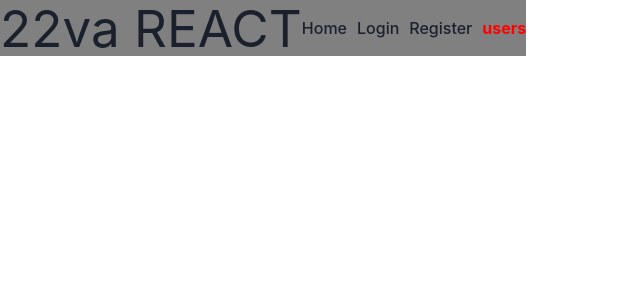
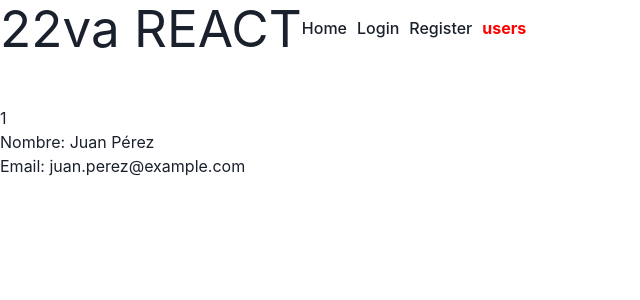
Before and after one commit to veromartina/EjercitacionClase5EnAdelanteReact, a React (Vite) app in the folder ejercicios/: page /users/1 in a window 1280 px wide. Shown: the top 300 px of the page, without its empty margins (0-640 px from the left). Built offline with nearby package versions, Linux system fonts and the light colour scheme.

Commit message:
se logra ver los detalles del usuario

```diff
--- a/ejercicios/src/App.css
+++ b/ejercicios/src/App.css
@@ -14,7 +14,7 @@
 	justify-content: space-between;
 	align-items: center;
 	width: 100%;
-	background-color: gray;
+
 }
 
 .header nav {
@@ -34,4 +34,5 @@
 .user-list {
 	display: grid;
 	gap: 10px;
+	background-color: aliceblue;
 }
--- a/ejercicios/src/App.jsx
+++ b/ejercicios/src/App.jsx
@@ -1,29 +1,38 @@
 
 import './App.css'
-import { VStack } from '@chakra-ui/react'
+//import { div } from '@chakra-ui/react'
 //import { Form } from './componets/Form'
 import { LoginForm } from './componets/LoginForm'
 import { Register } from './pages/Register'
 import { Route, Routes } from "react-router-dom"
 import Home from './pages/Home'
 import { Header1 } from './layout/Header1'
+import { UsersDetails } from './pages/UsersDetails'
+import { Users } from "./pages/Users"
 
-function App() {
+
+
+ function App() {
+  //SPA antes haciamos todo en app
+  //<Routes/> genera un arbol de rutas y a partir de este nos permite reemplazar la vista de cada componente/pagina que coincida con la url del navegador
+  //<Route/>representa una ruta en el arbol y necesitamos si osi el  path(url del navegador)y el element(componente/pagina)
 
   return (
+    <div className="app">   {/*siempre va a tener un contenedor  */}
 
-      <VStack>  {/*siempre va a tener un contenedor  */}
     <Header1/>
         <Routes> {/*genero un arbol de ruta */}
           {/* la barra sola me lleva al inicio(muestra el inicio), el element me indica la ruta */}
           <Route path="/" element={<Home/>} />
           <Route path="/register" element={<Register/>} />   {/*al ser paginas ya no las guardo en carpetas "components" sino en "pages", pero siguen siendo componentes */}
           <Route path="/login" element={<LoginForm/>} />
+          <Route path="/users" element={<Users/>}/>
+          <Route path="/users/:id" element={<UsersDetails/>}/>
         </Routes>
        {/* <LoginForm />*/}
          {/*   <Register/> */}
-      </VStack>
 
+    </div>
   )
 }
 
--- a/ejercicios/src/main.jsx
+++ b/ejercicios/src/main.jsx
@@ -14,6 +14,6 @@
     <App />
     </AuthProvider>
     </ChakraProvider>
-    </BrowserRouter>
+    </BrowserRouter> //engloba toda la app porque es lo que nos permite navegar entre rutas
 
 );
--- a/ejercicios/src/pages/Users.jsx
+++ b/ejercicios/src/pages/Users.jsx
@@ -3,13 +3,14 @@
 
 export const Users = () => {
   return (
+
     <div className="user-list">
       {users.map((user) => (
         <div key={user.id} style={{ display: "flex" }}>
           <p>{user.name}</p>
-          <Link to={`${user.id}`}>Ver detalles</Link>
+          <Link to={`${user.id}`}> Ver detalles</Link> {/* sin la "/"delante para que concatene el id, sino le pongo me lleva a la pagina inicial*/}
         </div>
       ))}
     </div>
   );
-};
+}
--- a/ejercicios/src/pages/UsersDetails.jsx
+++ b/ejercicios/src/pages/UsersDetails.jsx
@@ -1,17 +1,16 @@
-
 import { useParams } from "react-router-dom";
 import { users } from "../utils/users";
 
+
 export const UsersDetails = () => {
-  const { id } = useParams();
-
- const user = users.find((e)=> id === e.id )
- console.log(user)
+  const { id } = useParams(); //se utiliza para traer los parametros
+  const user = users.find((e) => id === e.id);
+console.log(user)
   return (
     <div>
-      <h1>{user?.id}</h1>
-      <h2>Nombre: {user.name}</h2>
-      <p>{user.email}</p>
+      <h2>{user?.id}</h2> {/* Muestra el id del usuario */}
+      <h2>Nombre: {user.name}</h2> {/* Muestra el nombre del usuario */}
+      <p>Email: {user.email}</p> {/* Muestra el email del usuario */}
     </div>
   );
 };
```
Also changed, not shown: ejercicios/src/utils/users.js (+4 -4 lines).
